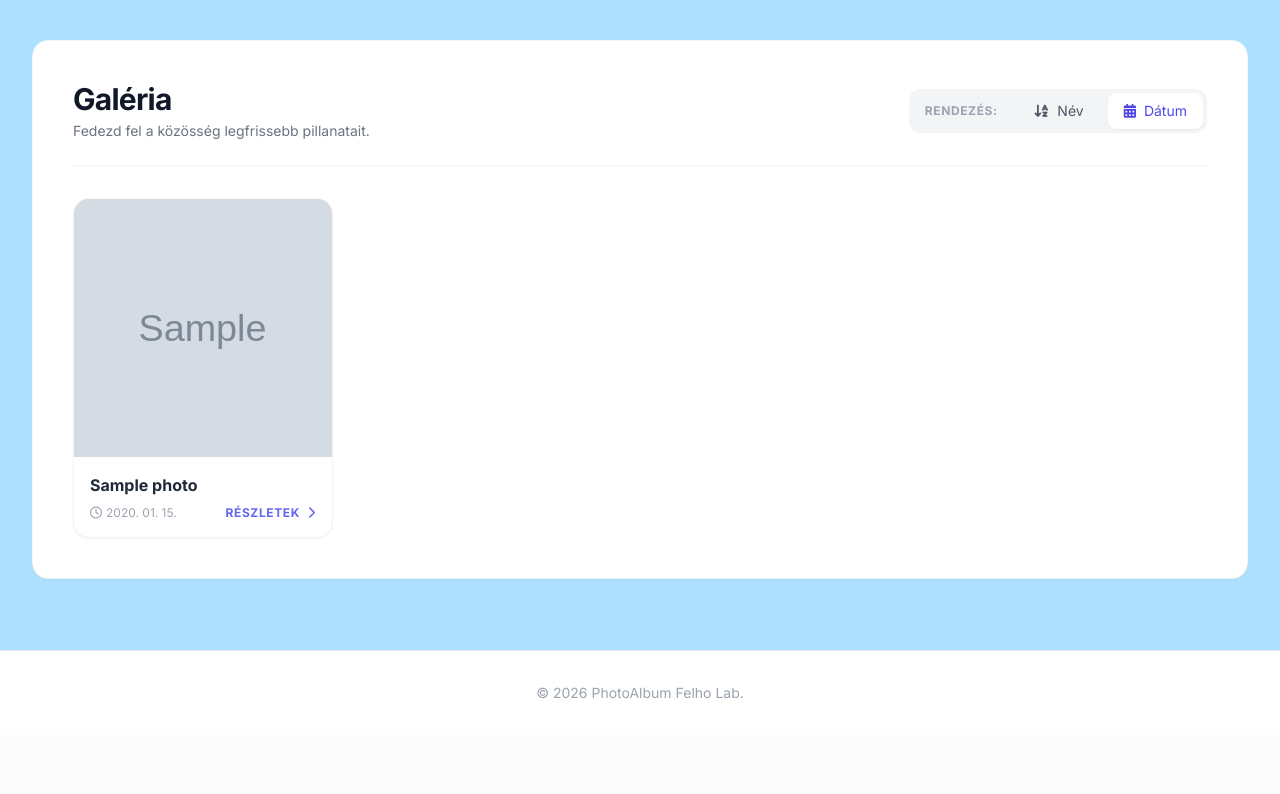
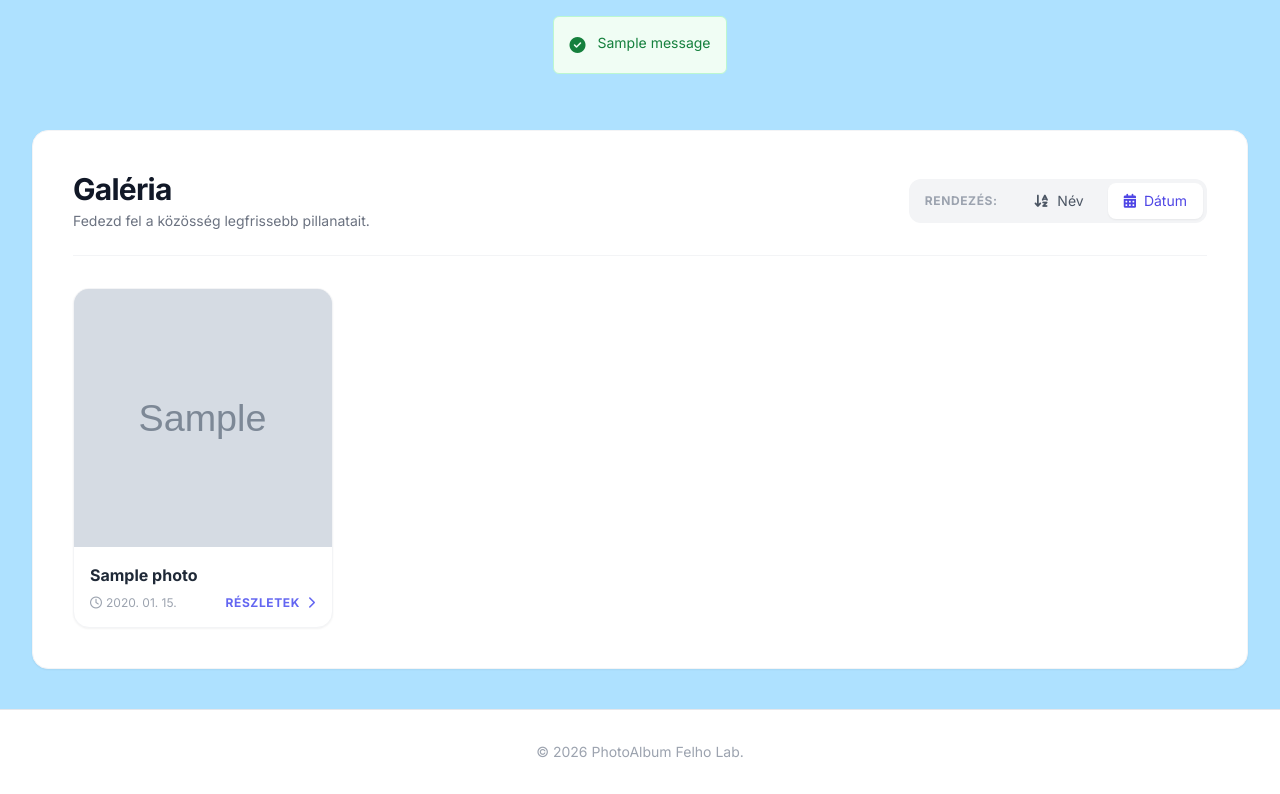
Before and after one commit to mattSysNote/felho, a Django app: template gallery/templates/gallery/photo_list.html in a window 1280 px wide. Shown: the part 65-859 px from the top of the page. Before the commit the page ends 763 px from the top, so only its background shows below. Run offline with Django 5.2, Linux system fonts and the light colour scheme; the template is opened without the code that fills it: most values are stand-ins (such as "Sample title", 1, 10 or a date in 2020); grey boxes marked "Sample" are stand-in pictures; one stand-in notice (Sample message) is shown; some libraries are stand-ins or nearby versions.

Commit message:
Error message

```diff
--- a/gallery/templates/base.html
+++ b/gallery/templates/base.html
@@ -75,6 +75,35 @@
         </div>
     </nav>
 
+    {% if messages %}
+        <div class="max-w-7xl mx-auto px-4 sm:px-6 lg:px-8 mt-4">
+            {% for message in messages %}
+                <div class="rounded-md p-4 mb-4
+                    {% if message.tags == 'error' %} bg-red-50 text-red-700 border border-red-200
+                    {% elif message.tags == 'success' %} bg-green-50 text-green-700 border border-green-200
+                    {% else %} bg-blue-50 text-blue-700 border border-blue-200 {% endif %}">
+
+                    <div class="flex">
+                        <div class="flex-shrink-0">
+                            {% if message.tags == 'error' %}
+                                <i class="fas fa-times-circle"></i>
+                            {% elif message.tags == 'success' %}
+                                <i class="fas fa-check-circle"></i>
+                            {% else %}
+                                <i class="fas fa-info-circle"></i>
+                            {% endif %}
+                        </div>
+                        <div class="ml-3">
+                            <p class="text-sm font-medium">
+                                {{ message }}
+                            </p>
+                        </div>
+                    </div>
+                </div>
+            {% endfor %}
+        </div>
+    {% endif %}
+
     <main class="flex-grow container mx-auto px-4 sm:px-6 lg:px-8 py-10">
         <div class="bg-white rounded-2xl shadow-sm border border-gray-100 p-6 md:p-10">
             {% block content %}{% endblock %}
```
